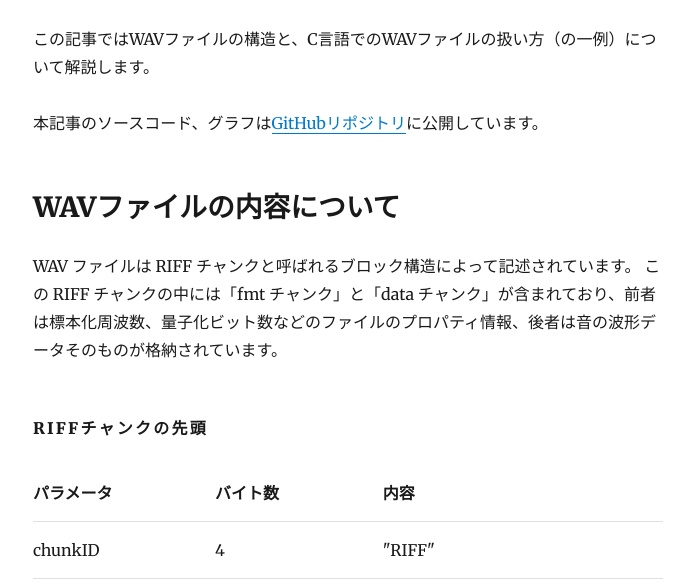
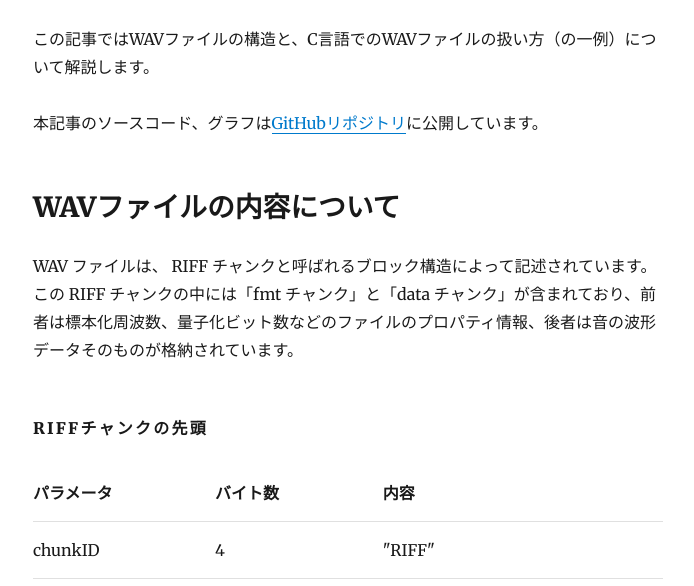
Before and after one commit to tmtakashi/blog, a Gatsby site: page /wav_file_structrure/ in a window 1280 px wide. Shown: the part 214-800 px from the top of the page, without its empty margins (292-986 px from the left). Built offline with nearby package versions, Linux system fonts and the light colour scheme; Gatsby itself is replaced by a stand-in of ours; some packages are replaced by stand-ins of ours.

Commit message:
Update index.md

```diff
--- a/content/blog/wav_file_structrure/index.md
+++ b/content/blog/wav_file_structrure/index.md
@@ -9,7 +9,7 @@ description: wavファイルについて
 
 ## WAVファイルの内容について
 
-WAV ファイルは RIFF チャンクと呼ばれるブロック構造によって記述されています。 この RIFF チャンクの中には「fmt チャンク」と「data チャンク」が含まれており、前者は標本化周波数、量子化ビット数などのファイルのプロパティ情報、後者は音の波形データそのものが格納されています。
+WAV ファイルは、 RIFF チャンクと呼ばれるブロック構造によって記述されています。 この RIFF チャンクの中には「fmt チャンク」と「data チャンク」が含まれており、前者は標本化周波数、量子化ビット数などのファイルのプロパティ情報、後者は音の波形データそのものが格納されています。
 
 #### RIFFチャンクの先頭
 
```
